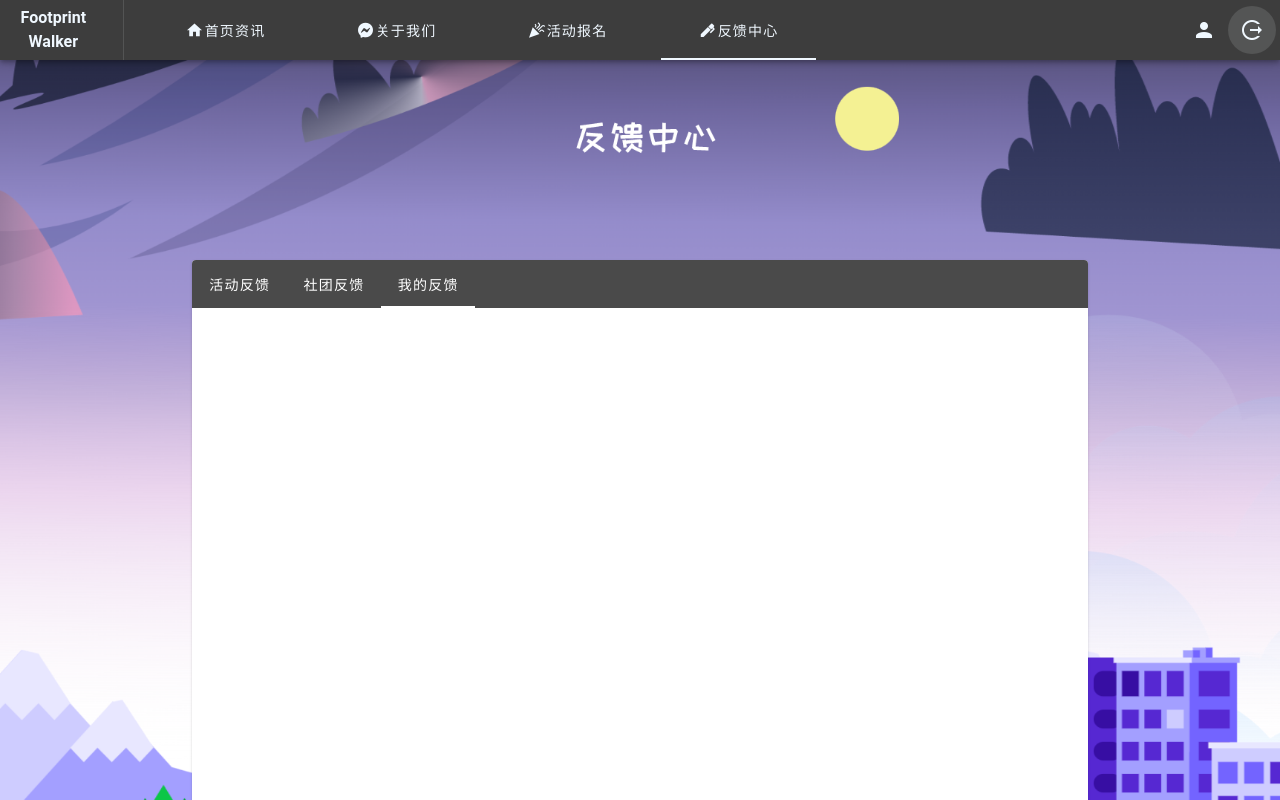
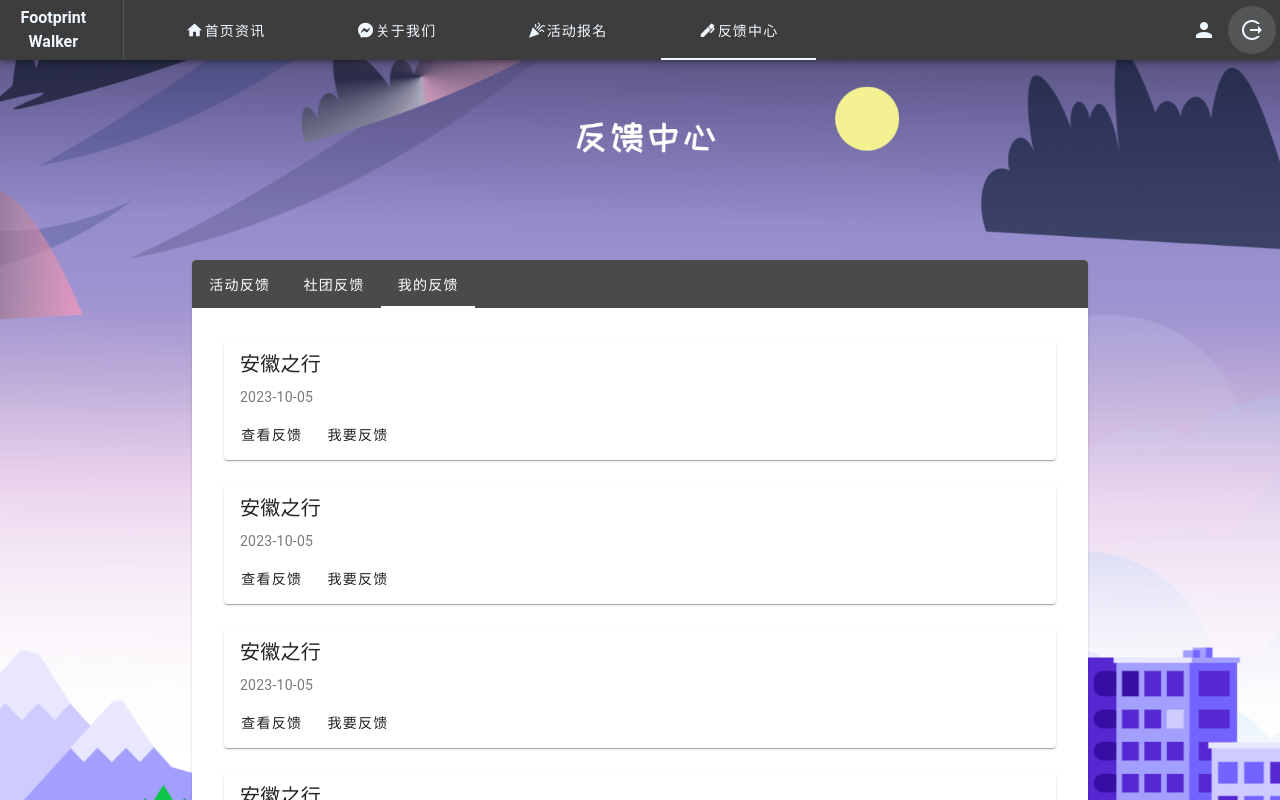
Before and after one commit to deidei1210/FootprintWalker-FrontEnd, a Vue app in the folder FootprintWalker/: page /feedback in a window 1280 px wide. Both pictures are taken after a click on the tab "我的反馈". Shown: the top 800 px of the page. Built offline with nearby package versions, Linux system fonts and the light colour scheme.

Commit message:
Update Feedback.vue

```diff
--- a/FootprintWalker/src/views/Feedback.vue
+++ b/FootprintWalker/src/views/Feedback.vue
@@ -49,7 +49,19 @@
                     <v-window-item value="three">
                         <!-- 我的反馈内容 -->
                         <v-container class="feedback-container">
-
+                            <v-row>
+                                <v-col v-for="activity in paginatedActivities" :key="activity.id" :cols="12 / cardsPerRow">
+                                    <v-card>
+                                        <v-card-title>{{ activity.name }}</v-card-title>
+                                        <v-card-subtitle>{{ activity.date }}</v-card-subtitle>
+                                        <!-- 其他活动信息显示 -->
+                                        <v-card-actions>
+                                            <v-btn @click="showFeedbackDialog(activity)">查看反馈</v-btn>
+                                            <v-btn @click="showFeedbackForm(activity)">我要反馈</v-btn>
+                                        </v-card-actions>
+                                    </v-card>
+                                </v-col>
+                            </v-row>
                         </v-container>
                     </v-window-item>
                 </v-window>
@@ -149,6 +161,44 @@ export default {
         totalPages: 0,
 
         feedback: "",
+
+        myFeedback:[
+            {
+              id:"1",
+              content:"",
+              status:"",
+              date:"",
+              reply:"",
+            },
+            {
+              id:"1",
+              content:"",
+              status:"",
+              date:"",
+              reply:"",
+            },
+            {
+              id:"1",
+              content:"",
+              status:"",
+              date:"",
+              reply:"",
+            },
+            {
+              id:"1",
+              content:"",
+              status:"",
+              date:"",
+              reply:"",
+            },
+            {
+              id:"1",
+              content:"",
+              status:"",
+              date:"",
+              reply:"",
+            }
+        ]
     }),
 
     //   computed: {
@@ -185,7 +235,7 @@ export default {
         submitFeedback() {
             // 在这里处理提交逻辑，例如打印 feedback 中的内容
             console.log('用户反馈内容：', this.feedback);
-            this.feedback="";
+            this.feedback = "";
         },
     }
 };
```
